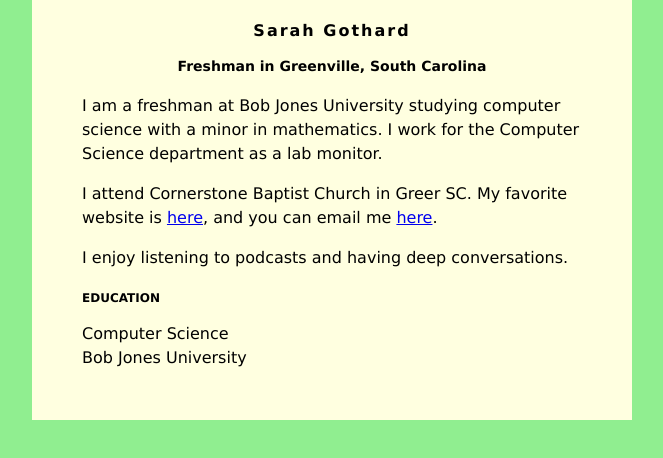
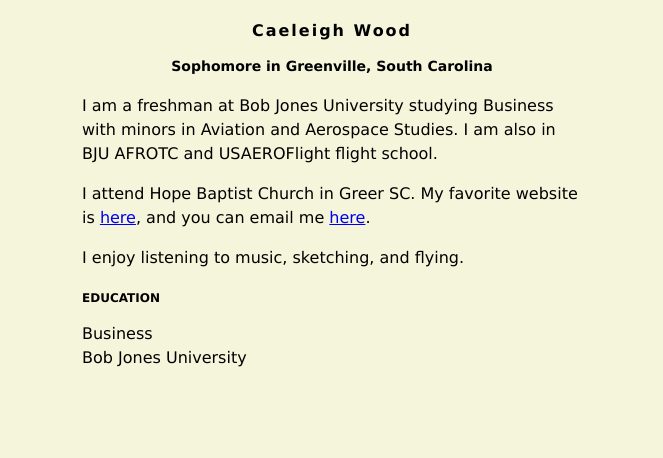
Before and after one commit to CaeleighWood/CaeleighWood.github.io, a plain HTML site: page index.html in a window 1280 px wide. Shown: the whole page, without its empty margins (308-971 px from the left). Drawn offline with Linux system fonts and the light colour scheme.

Commit message:
Update index.html

```diff
--- a/index.html
+++ b/index.html
@@ -2,11 +2,11 @@
 <head>
 <style>
 body {
-    background: lightgreen;
+    background: beige;
     font-family: Verdana;
 }
 #content {
-    background: lightyellow;
+    background: sage;
     min-width: 200px;
     max-width: 500px;
     padding: 50px;
@@ -30,21 +30,21 @@ h3 {
 </head>
 <body>
     <div id="content">
-        <h1>Sarah Gothard</h1>
-        <h2>Freshman in Greenville, South Carolina</h2>
+        <h1>Caeleigh Wood</h1>
+        <h2>Sophomore in Greenville, South Carolina</h2>
 
-         <p>I am a freshman at Bob Jones University studying computer science with a minor in
-            mathematics. I work for the Computer Science department as a lab monitor.</p>
+         <p>I am a freshman at Bob Jones University studying Business with minors in
+            Aviation and Aerospace Studies. I am also in BJU AFROTC and USAEROFlight flight school.</p>
          <p>
-            I attend Cornerstone Baptist Church in Greer SC. My favorite website is
-            <a href="https://mobilehymns.org/">here</a>, and you can email me
-            <a href="mailto:sgothard@bju.edu">here</a>.
+            I attend Hope Baptist Church in Greer SC. My favorite website is
+            <a href="https://www.reasonablefaith.org/">here</a>, and you can email me
+            <a href="mailto:cwood044@students.bju.edu">here</a>.
          </p>
          <p>
-            I enjoy listening to podcasts and having deep conversations.
+            I enjoy listening to music, sketching, and flying.
          </p>
         <h3>EDUCATION</h3>
-        Computer Science<br />
+        Business<br />
         Bob Jones University
     </div>
 </body>
```
